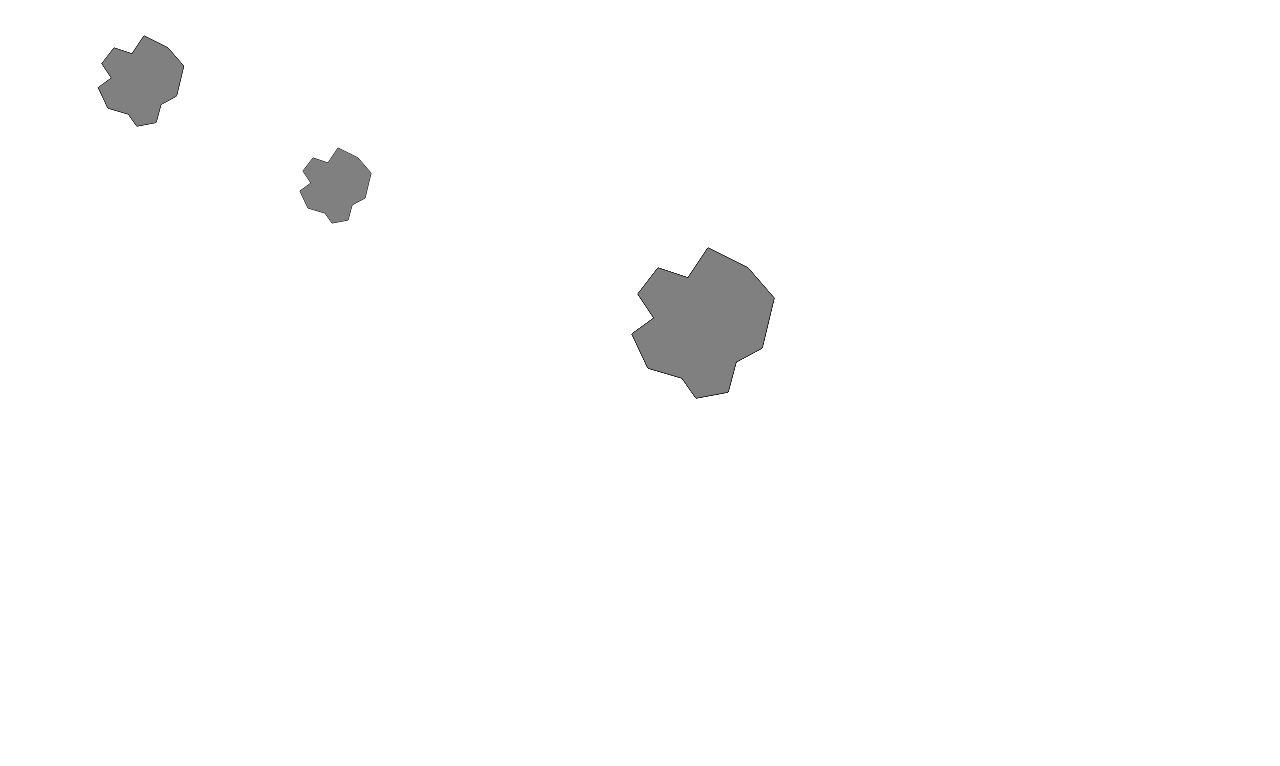
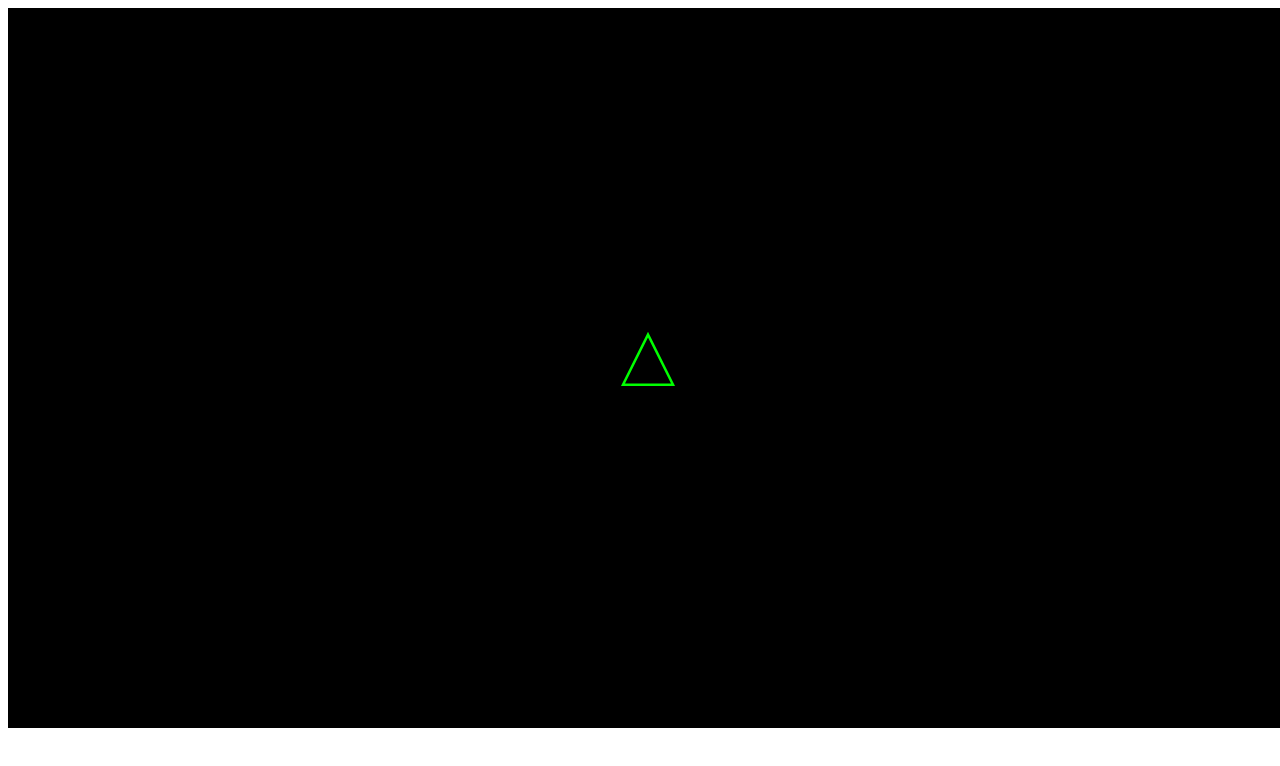
Before and after one commit to OskarAgnarsson/FORR3JS-Verkefni4, a plain HTML site: page Index.html in a window 1280 px wide. Drawn offline with Linux system fonts and the light colour scheme.

Commit message:
vann í skipinu

```diff
--- a/Index.html
+++ b/Index.html
@@ -3,7 +3,7 @@
  <head>
   <meta charset="utf-8"/>
  </head>
- <body onload="yes();">
+ <body onload="update();">
    <canvas id="canvas" width="1280" height="720"></canvas>
    <script src = "leikur.js"></script>
  </body>
--- a/leikur.js
+++ b/leikur.js
@@ -1,5 +1,11 @@
+const FPS = 60;
+
 let canvas = document.getElementById("canvas");
 let ctx = canvas.getContext("2d");
+let yes = new Skip(30,50,"lime");
+
+document.addEventListener("keydown",keyDown);
+document.addEventListener("keyup",keyUp);
 
 function Asteroid(x,y,velX,velY,color,size) {
     this.x = x;
@@ -10,46 +16,71 @@ function Asteroid(x,y,velX,velY,color,size) {
     this.size = size;
 }
 
-Asteroid.prototype.draw = function() {
-    ctx.moveTo(this.x,this.y);
-    ctx.fillStyle = this.color;
-    ctx.lineTo(this.x+1.7*this.size,this.y+0.5*this.size);
-    ctx.lineTo(this.x+2.4*this.size,this.y+1.5*this.size);
-    ctx.lineTo(this.x+4*this.size,this.y+1.2*this.size);
-    ctx.lineTo(this.x+4.4*this.size,this.y-0.3*this.size);
-    ctx.lineTo(this.x+5.7*this.size,this.y-1*this.size);
-    ctx.lineTo(this.x+6.3*this.size,this.y-3.5*this.size);
-    ctx.lineTo(this.x+5*this.size,this.y-5*this.size);
-    ctx.lineTo(this.x+3*this.size,this.y-6*this.size);
-    ctx.lineTo(this.x+2*this.size,this.y-4.5*this.size);
-    ctx.lineTo(this.x+0.5*this.size,this.y-5*this.size);
-    ctx.lineTo(this.x-0.5*this.size,this.y-3.7*this.size);
-    ctx.lineTo(this.x+0.3*this.size,this.y-2.5*this.size);
-    ctx.lineTo(this.x-0.8*this.size,this.y-1.7*this.size);
-    ctx.lineTo(this.x,this.y);
-    ctx.stroke();
-    ctx.fill();
+
+function Skip(speed,size,color) {
+    this.x = canvas.width / 2;
+    this.y = canvas.height / 2;
+    this.speed = speed;
+    this.angle = 90 / 180 * Math.PI;
+    this.radius = size / 2;
+    this.size = size;
+    this.rotation = 0;
+    this.color = color;
+    this.thrusting = false;
+    this.velocity = [0,0];
 }
 
-function yes(){
-    yes = new Asteroid(640,360,5,5,"blue",20);
-    yes.draw();
-    yes1 = new Asteroid(100,100,5,5,"purple",12);
-    yes1.draw();
-    yes2 = new Asteroid(300,200,5,5,"gray",10);
-    yes2.draw();
+Skip.prototype.draw = function() {
+    ctx.strokeStyle = this.color;
+    ctx.lineWidth = this.size / 20;
+    ctx.beginPath();
+    ctx.moveTo(this.x + 4 / 3 * this.radius * Math.cos(this.angle),this.y - 4 / 3 * this.radius * Math.sin(this.angle));
+    ctx.lineTo(this.x - this.radius * (2 / 3 * Math.cos(this.angle) + Math.sin(this.angle)),this.y + this.radius * (2 / 3 * Math.sin(this.angle) - Math.cos(this.angle)));
+    ctx.lineTo(this.x - this.radius * (2 / 3 * Math.cos(this.angle) - Math.sin(this.angle)), this.y + this.radius * (2 / 3 * Math.sin(this.angle) + Math.cos(this.angle)));
+    ctx.closePath();
+    ctx.stroke();
+    console.log(this.x - this.radius * (2 / 3 * Math.cos(this.angle) + Math.sin(this.angle)),this.y + this.radius * (2 / 3 * Math.sin(this.angle) - Math.cos(this.angle)));
+    console.log(this.x - this.radius * (2 / 3 * Math.cos(this.angle) - Math.sin(this.angle)), this.y + this.radius * (2 / 3 * Math.sin(this.angle) + Math.cos(this.angle)));
+    console.log(this.x + 4 / 3 * this.radius * Math.cos(this.angle),this.y - 4 / 3 * this.radius * Math.sin(this.angle));
 }
 
-/*for (let i = 100; i<=1060; i+=10)
-        {
-          ctx.fillStyle = 'rgb(200, 0, 0)';
-          ctx.fillRect(i,100+Math.cos(i*360)*30*Math.tan(i*360),Math.cos(i*360)*2*Math.tan(i*360),Math.cos(i*360)*-60*Math.tan(i*360));
-          ctx.lineTo(i,100+Math.cos(i*360)*Math.tan(i*360)*30);
-        }
-        ctx.stroke();
+Skip.prototype.addRotation = function() {
+    this.angle += this.rotation;
+}
 
-        ctx.moveTo(100,115);
-        for (let i = 100; i<=1060; i+=10) {
-          ctx.lineTo(i,100+Math.cos(i*360)*Math.tan(i*360)*-30);
-        }
-        ctx.stroke();*/
+function keyDown(e,skip = yes) {
+    switch(e.keyCode) {
+        case 37:
+            skip.rotation = 360 / 180 * Math.PI * FPS;
+            break;
+        case 39:
+            skip.rotation = -360 / 180 * Math.PI * FPS;
+            break;
+        case 38:
+            skip.thrusting = true;
+            break;
+    }
+}
+
+function keyUp(e,skip = yes) {
+    switch(e.keyCode) {
+        case 37 || 65:
+            skip.rotation = 0;
+            break;
+        case 39 || 68:
+            skip.rotation = 0;
+            break;
+        case 38 || 87:
+            skip.thrusting = false;
+            break;
+    }
+}
+
+setInterval(update,1000 / FPS);
+
+function update(){
+  ctx.fillStyle = "black";
+  ctx.fillRect(0,0,canvas.width,canvas.height);
+  yes.addRotation();
+  yes.draw();
+}
```
